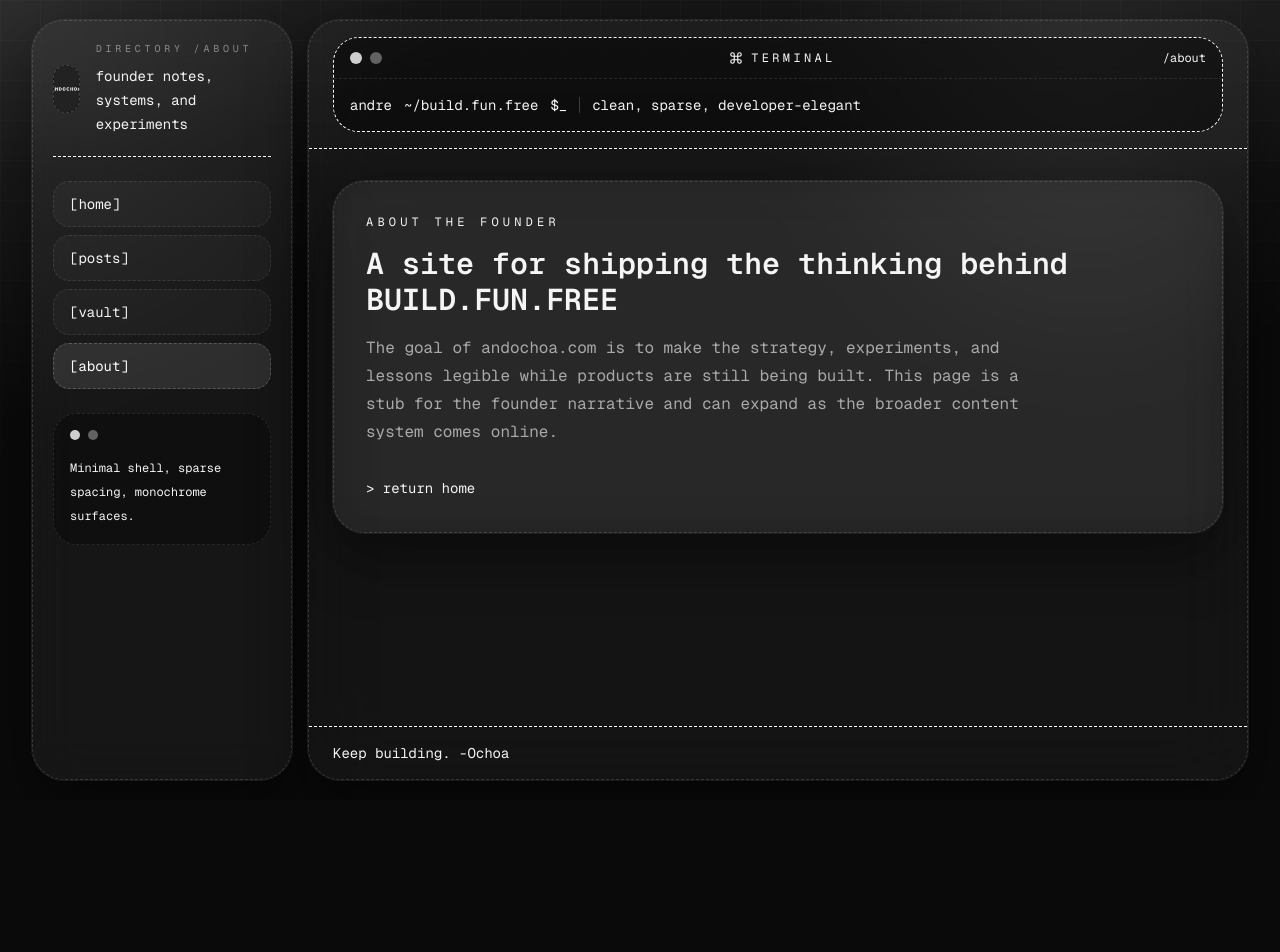
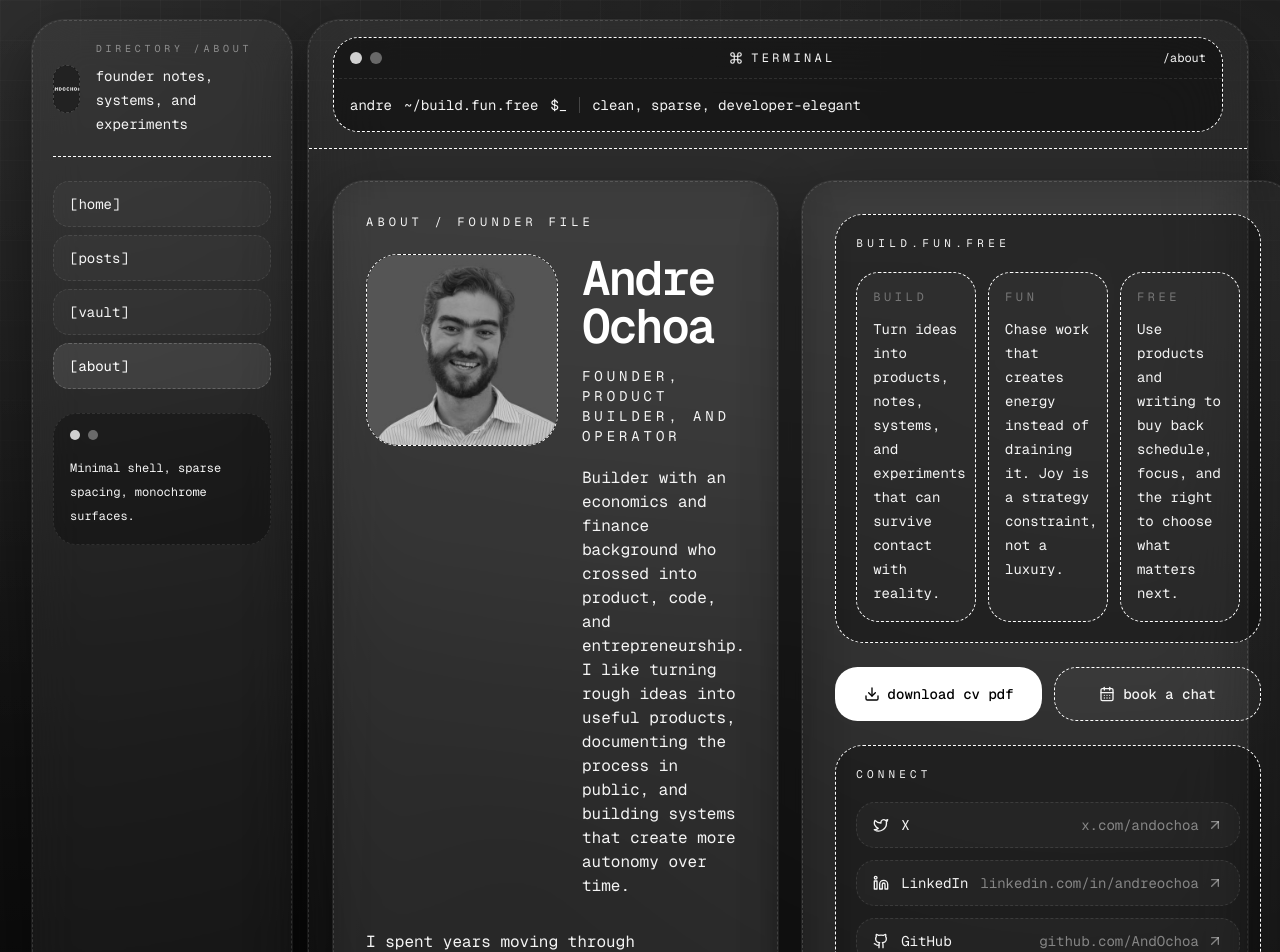
Before and after one commit to bravura-studio/andochoa.com, a Next.js app: page /about in a window 1280 px wide. Shown: the top 952 px of the page. Before the commit the page ends 800 px from the top, so only its background shows below. Built offline with nearby package versions, Linux system fonts and the light colour scheme.

Commit message:
BRAA-241: build founder about page
Co-Authored-By: Paperclip <noreply@paperclip.ing>

```diff
--- a/app/about/page.tsx
+++ b/app/about/page.tsx
@@ -1,18 +1,202 @@
+import Image from "next/image";
 import Link from "next/link";
+import { ArrowUpRight, CalendarDays, Download, Github, Linkedin, Twitter } from "lucide-react";
+import { cvEducation, cvExperience, cvLinks, cvProfile, cvSkills } from "@/config/cv";
+
+const socialIcons = {
+  X: Twitter,
+  LinkedIn: Linkedin,
+  GitHub: Github,
+  "Cal.com": CalendarDays,
+} as const;
 
 export default function AboutPage() {
   return (
-    <section className="rounded-[2rem] border border-dashed border-white/15 bg-white/[0.05] p-6 shadow-terminal backdrop-blur-xl sm:p-8">
-      <p className="text-xs uppercase tracking-[0.35em] text-white/42">about the founder</p>
-      <h1 className="mt-4 text-3xl font-semibold">A site for shipping the thinking behind BUILD.FUN.FREE</h1>
-      <p className="mt-4 max-w-2xl leading-7 text-white/60">
-        The goal of andochoa.com is to make the strategy, experiments, and lessons legible while products are still
-        being built. This page is a stub for the founder narrative and can expand as the broader content system comes
-        online.
-      </p>
-      <Link className="mt-8 inline-block text-sm text-white/72 transition hover:text-white" href="/">
-        &gt; return home
-      </Link>
-    </section>
+    <div className="space-y-6">
+      <section className="grid gap-6 xl:grid-cols-[1.05fr_0.95fr]">
+        <div className="rounded-[2rem] border border-dashed border-white/15 bg-white/[0.05] p-6 shadow-terminal backdrop-blur-xl sm:p-8">
+          <p className="text-xs uppercase tracking-[0.35em] text-white/42">about / founder file</p>
+          <div className="mt-6 flex flex-col gap-6 lg:flex-row lg:items-start">
+            <div className="relative h-40 w-40 shrink-0 overflow-hidden rounded-[2rem] border border-dashed border-white/16 bg-black/40 sm:h-48 sm:w-48">
+              <Image
+                alt="Andre Ochoa portrait"
+                className="object-cover grayscale contrast-110"
+                fill
+                priority
+                sizes="(min-width: 640px) 192px, 160px"
+                src="/profile.jpg"
+              />
+            </div>
+            <div className="min-w-0">
+              <h1 className="text-3xl font-semibold tracking-[-0.05em] text-white sm:text-5xl">{cvProfile.name}</h1>
+              <p className="mt-4 text-sm uppercase tracking-[0.28em] text-white/42">{cvProfile.title}</p>
+              <p className="mt-5 max-w-2xl text-sm leading-7 text-white/62 sm:text-base">{cvProfile.summary}</p>
+            </div>
+          </div>
+
+          <div className="mt-8 grid gap-4">
+            {cvProfile.bio.map((paragraph) => (
+              <p className="max-w-3xl text-sm leading-7 text-white/64 sm:text-base" key={paragraph}>
+                {paragraph}
+              </p>
+            ))}
+          </div>
+        </div>
+
+        <div className="rounded-[2rem] border border-dashed border-white/15 bg-white/[0.045] p-6 shadow-terminal backdrop-blur-xl sm:p-8">
+          <div className="rounded-[1.75rem] border border-dashed border-white/12 bg-black/35 p-5">
+            <p className="text-[11px] uppercase tracking-[0.4em] text-white/38">build.fun.free</p>
+            <div className="mt-5 grid gap-3 sm:grid-cols-3">
+              <div className="rounded-[1.4rem] border border-dashed border-white/12 bg-white/[0.04] p-4">
+                <p className="text-xs uppercase tracking-[0.3em] text-white/35">build</p>
+                <p className="mt-3 text-sm leading-6 text-white/68">
+                  Turn ideas into products, notes, systems, and experiments that can survive contact with reality.
+                </p>
+              </div>
+              <div className="rounded-[1.4rem] border border-dashed border-white/12 bg-white/[0.04] p-4">
+                <p className="text-xs uppercase tracking-[0.3em] text-white/35">fun</p>
+                <p className="mt-3 text-sm leading-6 text-white/68">
+                  Chase work that creates energy instead of draining it. Joy is a strategy constraint, not a luxury.
+                </p>
+              </div>
+              <div className="rounded-[1.4rem] border border-dashed border-white/12 bg-white/[0.04] p-4">
+                <p className="text-xs uppercase tracking-[0.3em] text-white/35">free</p>
+                <p className="mt-3 text-sm leading-6 text-white/68">
+                  Use products and writing to buy back schedule, focus, and the right to choose what matters next.
+                </p>
+              </div>
+            </div>
+          </div>
+
+          <div className="mt-6 grid gap-3 sm:grid-cols-2">
+            <Link
+              className="inline-flex items-center justify-center gap-2 rounded-[1.4rem] border border-dashed border-white/16 bg-white px-4 py-4 text-sm font-medium text-black transition hover:bg-white/90"
+              href="/ochoa-cv.pdf"
+            >
+              <Download className="h-4 w-4" />
+              download cv pdf
+            </Link>
+            <Link
+              className="inline-flex items-center justify-center gap-2 rounded-[1.4rem] border border-dashed border-white/16 bg-white/[0.04] px-4 py-4 text-sm font-medium text-white/82 transition hover:border-white/24 hover:bg-white/[0.08]"
+              href="https://cal.com/andochoa/chitchat"
+              rel="noreferrer"
+              target="_blank"
+            >
+              <CalendarDays className="h-4 w-4" />
+              book a chat
+            </Link>
+          </div>
+
+          <div className="mt-6 rounded-[1.75rem] border border-dashed border-white/12 bg-black/30 p-5">
+            <p className="text-[11px] uppercase tracking-[0.38em] text-white/38">connect</p>
+            <div className="mt-5 grid gap-3">
+              {cvLinks.map((link) => {
+                const Icon = socialIcons[link.label as keyof typeof socialIcons];
+
+                return (
+                  <Link
+                    className="flex items-center justify-between gap-3 rounded-[1.2rem] border border-dashed border-white/10 bg-white/[0.03] px-4 py-3 text-sm text-white/72 transition hover:border-white/20 hover:bg-white/[0.06] hover:text-white"
+                    href={link.href}
+                    key={link.href}
+                    rel="noreferrer"
+                    target="_blank"
+                  >
+                    <span className="inline-flex items-center gap-3">
+                      <Icon className="h-4 w-4 text-white/48" />
+                      <span>{link.label}</span>
+                    </span>
+                    <span className="inline-flex items-center gap-2 text-white/45">
+                      {link.value}
+                      <ArrowUpRight className="h-4 w-4" />
+                    </span>
+                  </Link>
+                );
+              })}
+            </div>
+          </div>
+        </div>
+      </section>
+
+      <section className="rounded-[2rem] border border-dashed border-white/15 bg-white/[0.045] p-6 shadow-terminal backdrop-blur-xl sm:p-8">
+        <div className="flex flex-col gap-3 border-b border-dashed border-white/12 pb-6 lg:flex-row lg:items-end lg:justify-between">
+          <div>
+            <p className="text-xs uppercase tracking-[0.35em] text-white/42">cv / selected track record</p>
+            <h2 className="mt-4 text-2xl font-semibold tracking-[-0.04em] text-white sm:text-3xl">
+              Builder-first experience, not corporate theater.
+            </h2>
+          </div>
+          <p className="max-w-xl text-sm leading-7 text-white/56">
+            A condensed operating profile spanning finance, product, and founder work. Enough context to understand the
+            path, without pretending the story is finished.
+          </p>
+        </div>
+
+        <div className="mt-6 grid gap-4 xl:grid-cols-[1.2fr_0.8fr]">
+          <div className="space-y-4">
+            {cvExperience.map((role) => (
+              <article
+                className="rounded-[1.6rem] border border-dashed border-white/12 bg-black/30 p-5"
+                key={`${role.company}-${role.role}`}
+              >
+                <div className="flex flex-col gap-3 sm:flex-row sm:items-start sm:justify-between">
+                  <div>
+                    <p className="text-xs uppercase tracking-[0.28em] text-white/38">{role.company}</p>
+                    <h3 className="mt-3 text-xl font-medium text-white">{role.role}</h3>
+                  </div>
+                  <span className="rounded-full border border-dashed border-white/14 px-3 py-1 text-[11px] uppercase tracking-[0.24em] text-white/45">
+                    {role.period}
+                  </span>
+                </div>
+                <p className="mt-4 text-sm leading-7 text-white/62">{role.summary}</p>
+                <ul className="mt-4 space-y-2 text-sm leading-6 text-white/54">
+                  {role.highlights.map((highlight) => (
+                    <li className="flex gap-3" key={highlight}>
+                      <span className="mt-2 h-1.5 w-1.5 shrink-0 rounded-full bg-white/45" />
+                      <span>{highlight}</span>
+                    </li>
+                  ))}
+                </ul>
+              </article>
+            ))}
+          </div>
+
+          <div className="space-y-4">
+            <section className="rounded-[1.6rem] border border-dashed border-white/12 bg-black/30 p-5">
+              <p className="text-xs uppercase tracking-[0.28em] text-white/38">{cvEducation.title}</p>
+              <div className="mt-4 space-y-3">
+                {cvEducation.items.map((item) => (
+                  <p className="rounded-[1.2rem] border border-dashed border-white/10 bg-white/[0.03] px-4 py-4 text-sm leading-6 text-white/64" key={item}>
+                    {item}
+                  </p>
+                ))}
+              </div>
+            </section>
+
+            <section className="rounded-[1.6rem] border border-dashed border-white/12 bg-black/30 p-5">
+              <p className="text-xs uppercase tracking-[0.28em] text-white/38">{cvSkills.title}</p>
+              <div className="mt-4 flex flex-wrap gap-2">
+                {cvSkills.items.map((skill) => (
+                  <span
+                    className="rounded-full border border-dashed border-white/12 bg-white/[0.03] px-3 py-2 text-sm text-white/66"
+                    key={skill}
+                  >
+                    {skill}
+                  </span>
+                ))}
+              </div>
+            </section>
+
+            <section className="rounded-[1.6rem] border border-dashed border-white/12 bg-white/[0.03] p-5">
+              <p className="text-xs uppercase tracking-[0.28em] text-white/38">availability</p>
+              <p className="mt-4 text-sm leading-7 text-white/60">
+                Open to founder conversations, product strategy exchanges, and collaborations that fit the
+                build-in-public rhythm.
+              </p>
+              <p className="mt-4 text-sm text-white/48">Base: {cvProfile.location}</p>
+            </section>
+          </div>
+        </div>
+      </section>
+    </div>
   );
 }
--- a/config/cv.ts
+++ b/config/cv.ts
@@ -1,9 +1,4 @@
-export type CVLink = {
-  label: string;
-  href: string;
-};
-
-export type CVExperience = {
+export type CvEntry = {
   company: string;
   role: string;
   period: string;
@@ -11,117 +6,98 @@ export type CVExperience = {
   highlights: string[];
 };
 
-export type CVProject = {
-  name: string;
-  role: string;
-  status: string;
-  summary: string;
+export type CvSection = {
+  title: string;
+  items: string[];
 };
 
-export type CVEducation = {
-  school: string;
-  degree: string;
-  period: string;
+export const cvProfile = {
+  name: "Andre Ochoa",
+  title: "Founder, product builder, and operator",
+  location: "Portugal",
+  summary:
+    "Builder with an economics and finance background who crossed into product, code, and entrepreneurship. I like turning rough ideas into useful products, documenting the process in public, and building systems that create more autonomy over time.",
+  bio: [
+    "I spent years moving through consultancy, finance, operations, and product roles while chasing the same question: what happens if I put all that energy into my own work instead of someone else's roadmap?",
+    "That question became BUILD.FUN.FREE. BUILD is the craft: turning ideas into products, packaging, and momentum. FUN is the test: if the work drains me, it is probably the wrong game. FREE is the long-term target: own the schedule, own the upside, and build a life that feels like mine.",
+    "Scripta is where I document that transition in public. The essays, notes, and experiments here are the operating system behind the portfolio, not a polished corporate profile.",
+  ],
 };
 
-export type CVData = {
-  name: string;
-  title: string;
-  location: string;
-  summary: string;
-  links: CVLink[];
-  principles: string[];
-  strengths: string[];
-  featuredProjects: CVProject[];
-  experience: CVExperience[];
-  education: CVEducation[];
-};
-
-export const cv: CVData = {
-  name: "Andres Ochoa",
-  title: "Builder, product operator, and founder documenting the road to BUILD.FUN.FREE",
-  location: "Portugal",
-  summary:
-    "I build products, write in public, and use code as leverage to turn lived founder problems into software. My background spans finance, consulting, and product leadership, but the through-line is simpler: spot friction, make the system clearer, and ship something useful before certainty shows up.",
-  links: [
-    { label: "Website", href: "https://andochoa.com" },
-    { label: "GitHub", href: "https://github.com/bravura-studio" },
-  ],
-  principles: [
-    "Build from conviction, not committee theater.",
-    "Make the work legible while it is still messy.",
-    "Use AI to compress execution time, not replace judgment.",
-  ],
-  strengths: [
-    "Product strategy and narrative framing",
-    "Zero-to-one prototyping with modern AI tooling",
-    "Founder-led writing and content systems",
-    "Operating across business, product, and technical constraints",
-  ],
-  featuredProjects: [
-    {
-      name: "Scripta",
-      role: "Founder",
-      status: "Active",
-      summary: "Personal publishing engine for essays, journals, and structured founder notes.",
-    },
-    {
-      name: "Tmaker",
-      role: "Founder",
-      status: "Paused",
-      summary: "Maker-focused product experiment shaped around momentum, systems, and execution clarity.",
-    },
-    {
-      name: "Tycoon",
-      role: "Founder",
-      status: "Planned",
-      summary: "Real-estate workflow concept grounded in urgency, demand validation, and operator leverage.",
-    },
-    {
-      name: "Striva",
-      role: "Founder",
-      status: "Planned",
-      summary: "Small-business operations bet focused on reducing admin overhead through software.",
-    },
-  ],
-  experience: [
+export const cvExperience: CvEntry[] = [
   {
     company: "BUILD.FUN.FREE",
     role: "Founder",
-      period: "2024 - Present",
-      summary: "Building a small portfolio of AI-native products while writing openly about the process.",
+    period: "Current",
+    summary: "Building products in public and using writing as both distribution and reflection.",
     highlights: [
-        "Shaping product bets, experiments, and messaging across multiple projects.",
-        "Using AI-assisted workflows to compress idea-to-prototype cycle time.",
-        "Turning raw founder notes into reusable writing and decision assets.",
+      "Shaping a portfolio around product strategy, AI leverage, and founder-led execution.",
+      "Turning live work into essays, prompts, and operating principles that compound.",
     ],
   },
   {
-      company: "Technology Companies",
+    company: "Jscrambler",
     role: "Product Manager",
-      period: "Before BUILD.FUN.FREE",
-      summary: "Led product work across software teams with a bias for clarity, prioritization, and shipping.",
+    period: "Previous",
+    summary: "Worked on developer-facing security products with a strong bias toward clarity and practical outcomes.",
     highlights: [
-        "Worked across roadmap definition, stakeholder alignment, and product delivery.",
-        "Learned where corporate process helps and where it quietly kills momentum.",
+      "Balanced customer context, roadmap tradeoffs, and execution detail across cross-functional teams.",
+      "Learned how to translate technical constraints into product decisions that users could actually feel.",
     ],
   },
   {
-      company: "Finance and Consulting",
-      role: "Analyst / Operator",
-      period: "Earlier career",
-      summary: "Started in structured business environments that sharpened analytical thinking and business judgment.",
+    company: "knok",
+    role: "Product Manager",
+    period: "Previous",
+    summary: "Helped shape digital healthcare experiences in a fast-moving environment.",
     highlights: [
-        "Built a foundation in economics, finance, and disciplined problem-solving.",
-        "Carried that rigor into product and founder work instead of leaving it behind.",
+      "Worked across operations, product delivery, and user needs where reliability mattered.",
+      "Built comfort navigating ambiguity, stakeholder friction, and iterative product discovery.",
     ],
   },
+  {
+    company: "Critical TechWorks",
+    role: "Product / Digital Roles",
+    period: "Previous",
+    summary: "Developed product instincts inside a large-scale technology organization.",
+    highlights: [
+      "Operated close to engineering and learned how structure helps, and where it starts to slow good work down.",
+      "Strengthened the habit of turning messy inputs into concrete next steps.",
     ],
-  education: [
+  },
   {
-      school: "Economics and Finance Background",
-      degree: "Formal training that preceded the move into product and software",
-      period: "Earlier studies",
+    company: "Sonae MC",
+    role: "Controller / Finance Roles",
+    period: "Earlier",
+    summary: "Started from the numbers side and learned how businesses really move underneath the narrative.",
+    highlights: [
+      "Built fluency in planning, operations, and commercial reality before moving deeper into product.",
+      "Carried that operator lens forward into every later role.",
+    ],
   },
+];
+
+export const cvEducation: CvSection = {
+  title: "Education",
+  items: ["Catolica Portuguesa University — Economics and finance foundation"],
+};
+
+export const cvSkills: CvSection = {
+  title: "Skills",
+  items: [
+    "Founder-led product strategy",
+    "Product discovery and validation",
+    "0-to-1 execution",
+    "AI-assisted building workflows",
+    "Writing in public",
+    "Cross-functional communication",
+    "Operational thinking",
   ],
 };
+
+export const cvLinks = [
+  { label: "X", href: "https://x.com/andochoa", value: "x.com/andochoa" },
+  { label: "LinkedIn", href: "https://linkedin.com/in/andreochoa", value: "linkedin.com/in/andreochoa" },
+  { label: "GitHub", href: "https://github.com/AndOchoa", value: "github.com/AndOchoa" },
+  { label: "Cal.com", href: "https://cal.com/andochoa/chitchat", value: "cal.com/andochoa/chitchat" },
+];
```
Also changed, not shown: 1 other file (tests, documents, lock files or other folders). Lines whose indentation alone changed are shown as unchanged.
